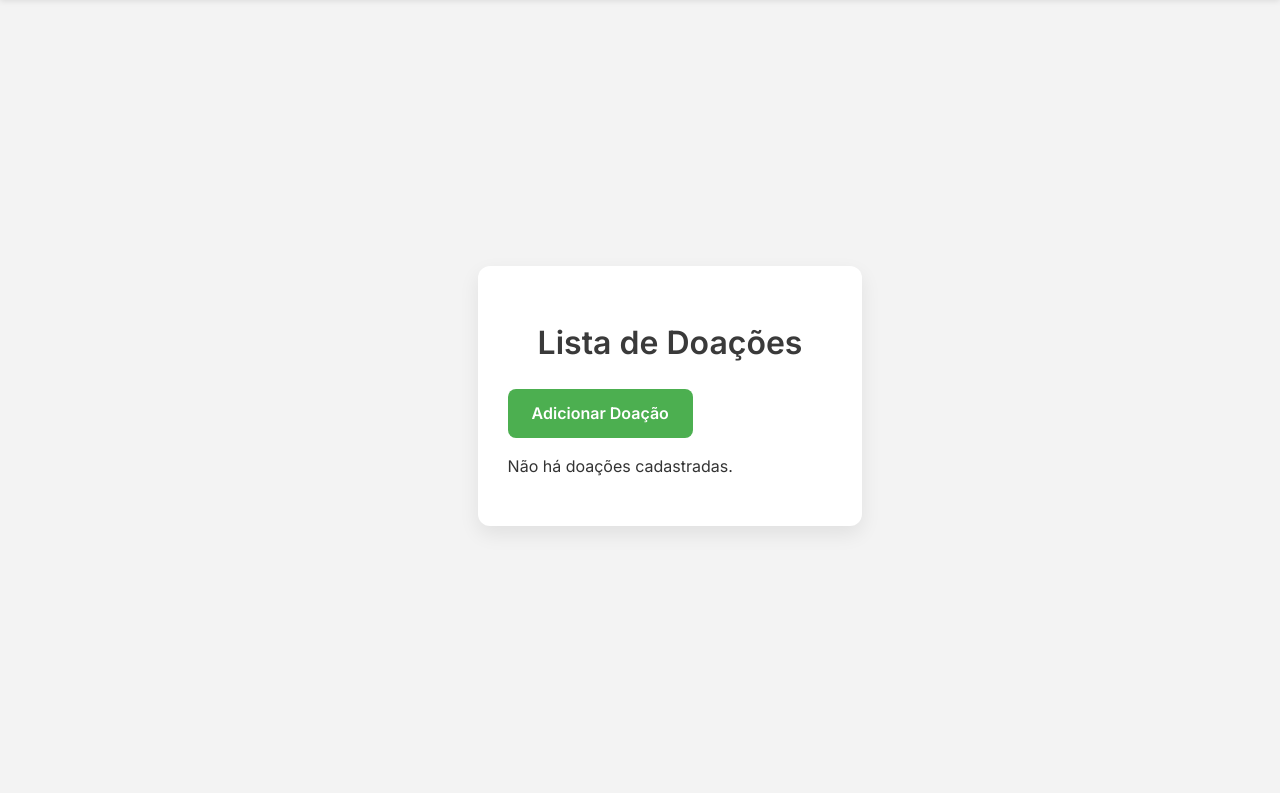
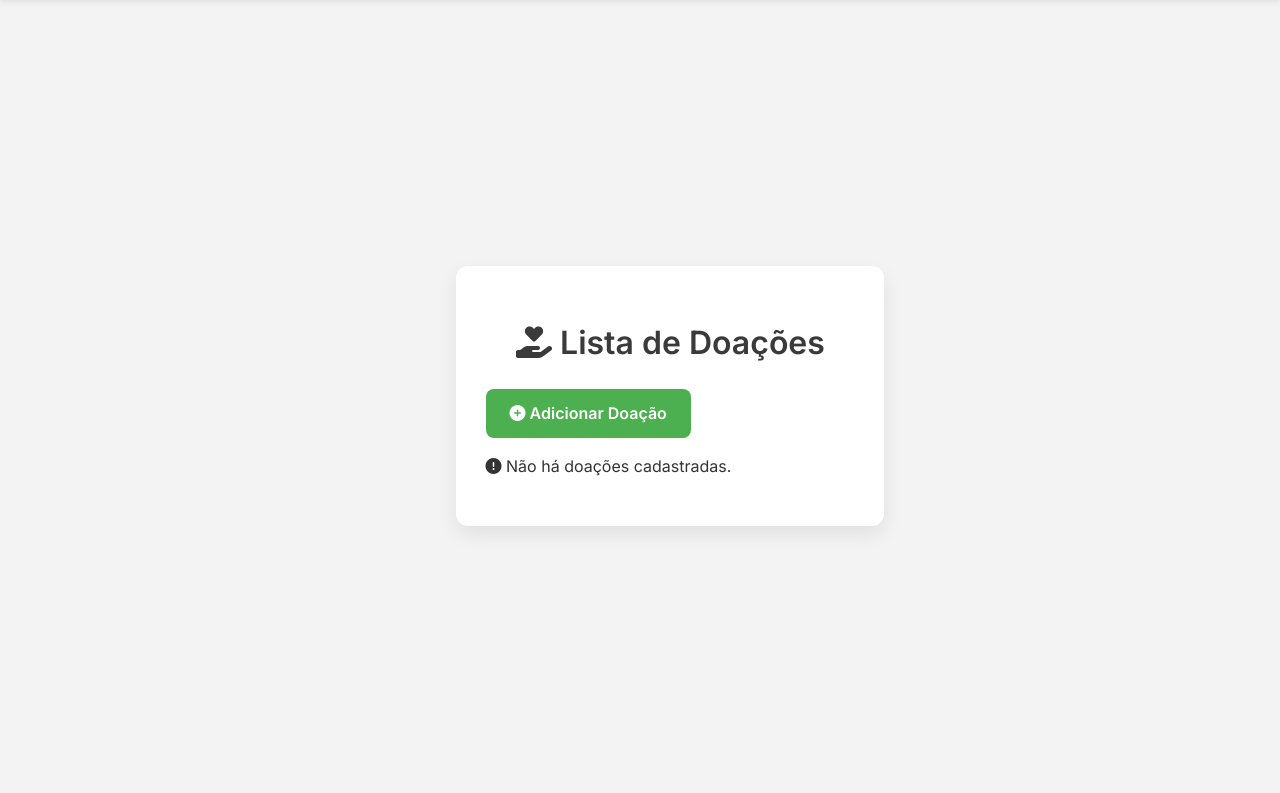
Before and after one commit to phpBass/projetodoacoes, a Django app: page /doacoes/ in a window 1280 px wide. Shown: the part 69-862 px from the top of the page. Run offline with Django 5.2, Linux system fonts and the light colour scheme; data that the repository does not hold is empty.

Commit message:
Update listar.html

```diff
--- a/projeto_doacoes/doacoes/templates/doacoes/listar.html
+++ b/projeto_doacoes/doacoes/templates/doacoes/listar.html
@@ -3,15 +3,18 @@
 {% block title %}Lista de Doações{% endblock %}
 
 {% block content %}
-    <div class="list-container">
-        <h1>Lista de Doações</h1>
+    <div class="list-container" data-aos="fade-up">
+        <h1 data-aos="zoom-in"><i class="fa-solid fa-hand-holding-heart"></i> Lista de Doações</h1>
 
-        <a href="{% url 'adicionar_doacao' %}" class="btn-link">Adicionar Doação</a>
+        <a href="{% url 'adicionar_doacao' %}" class="btn-link" data-aos="fade-right">
+            <i class="fa-solid fa-circle-plus"></i> Adicionar Doação
+        </a>
 
         {% if doacoes %}
             <ul class="doacoes-list">
                 {% for doacao in doacoes %}
-                    <li class="doacao-item">
+                    <li class="doacao-item" data-aos="fade-up" data-aos-delay="{{ forloop.counter0|add:"1" }}00">
+                        <i class="fa-solid fa-gift"></i>
                         <strong>{{ doacao.nome_doador }}</strong> doou
                         <strong>{{ doacao.quantidade }}</strong> -
                         {{ doacao.descricao }}
@@ -19,7 +22,7 @@
                 {% endfor %}
             </ul>
         {% else %}
-            <p>Não há doações cadastradas.</p>
+            <p data-aos="fade-up"><i class="fa-solid fa-circle-exclamation"></i> Não há doações cadastradas.</p>
         {% endif %}
     </div>
 {% endblock %}
```
